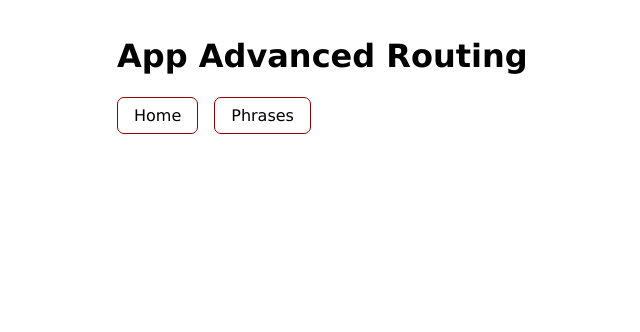
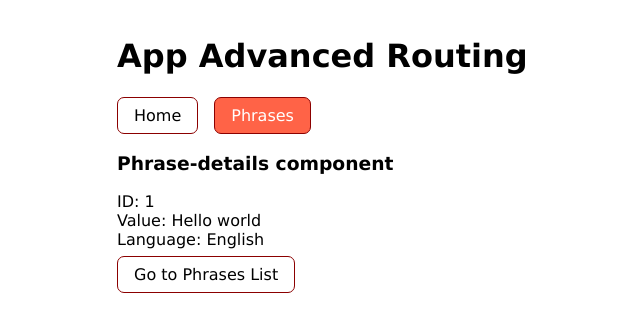
Before and after one commit to mrists/app-advanced-routing, an Angular app: page /phrases/1 in a window 1280 px wide. Before the commit this address led to /. Shown: the top 332 px of the page, without its empty margins (27-667 px from the left). Built offline with nearby package versions, Linux system fonts and the light colour scheme.

Commit message:
относительная маршрутизация

```diff
--- a/src/app/phrases/phrase-details/phrase-details.component.ts
+++ b/src/app/phrases/phrase-details/phrase-details.component.ts
@@ -30,7 +30,7 @@ export class PhraseDetailsComponent implements OnInit {
   }
 
   goToPhrasesList():void {
-    this.router.navigate(['/phrases', {id: this.phrase?.id}]).then()
+    this.router.navigate(['../', {id: this.phrase?.id}], {relativeTo: this.activatedRoute}).then()
   }
 
 }
--- a/src/app/phrases/phrases-list/phrases-list.component.ts
+++ b/src/app/phrases/phrases-list/phrases-list.component.ts
@@ -34,6 +34,6 @@ export class PhrasesListComponent implements OnInit {
   }
 
   onSelect(phrase: Phrase) {
-      this.router.navigate(['phrase', phrase.id]).then()
+      this.router.navigate([phrase.id], {relativeTo: this.activatedRoute}).then()
     }
 }
--- a/src/app/phrases/phrases-routing.module.ts
+++ b/src/app/phrases/phrases-routing.module.ts
@@ -5,7 +5,7 @@ import { PhrasesListComponent } from './phrases-list/phrases-list.component';
 
 const routes: Routes = [
   {path: 'phrases', component: PhrasesListComponent},
-  {path: 'phrase/:id', component: PhraseDetailsComponent}
+  {path: 'phrases/:id', component: PhraseDetailsComponent}
 ];
 
 @NgModule({
```
